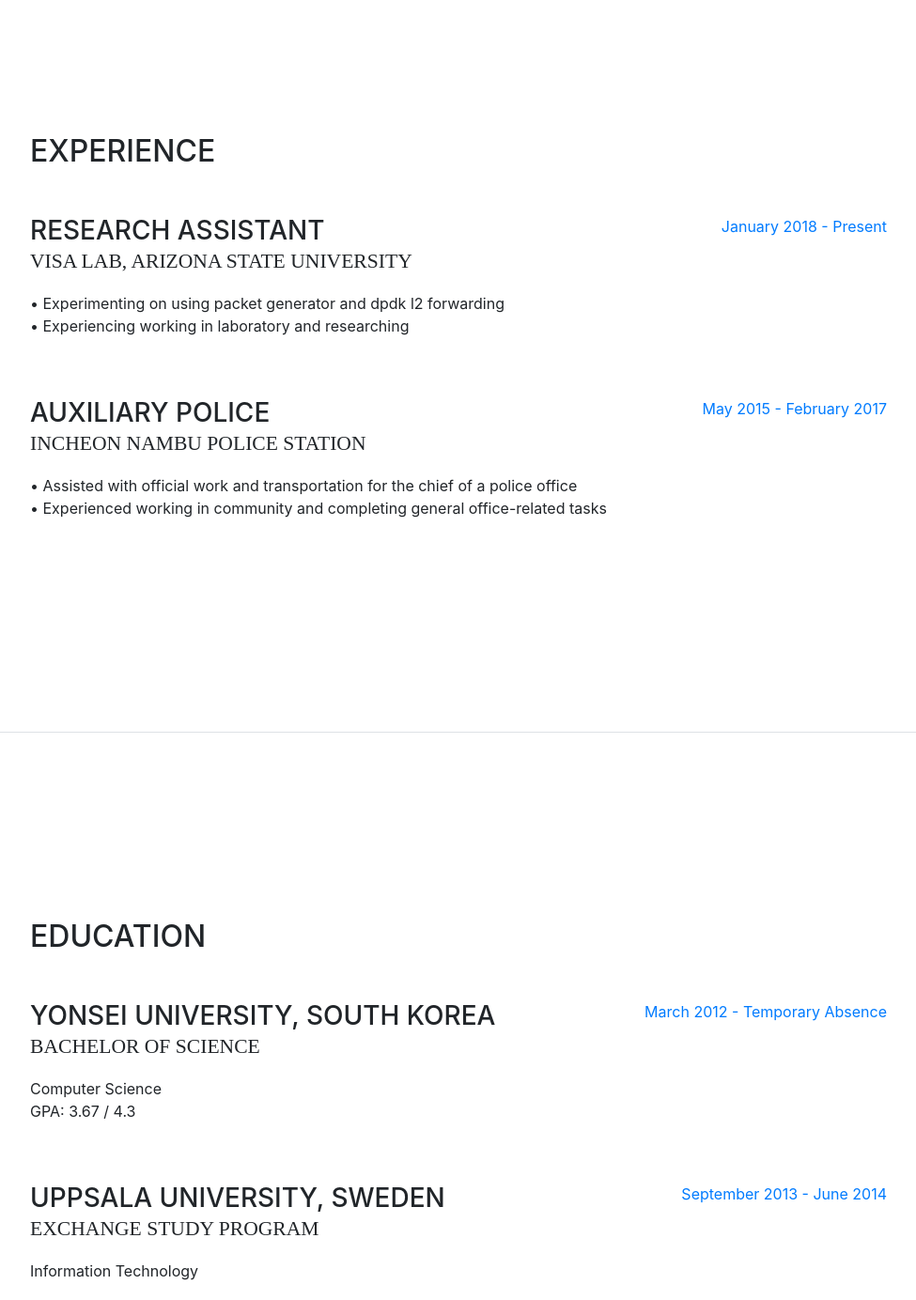
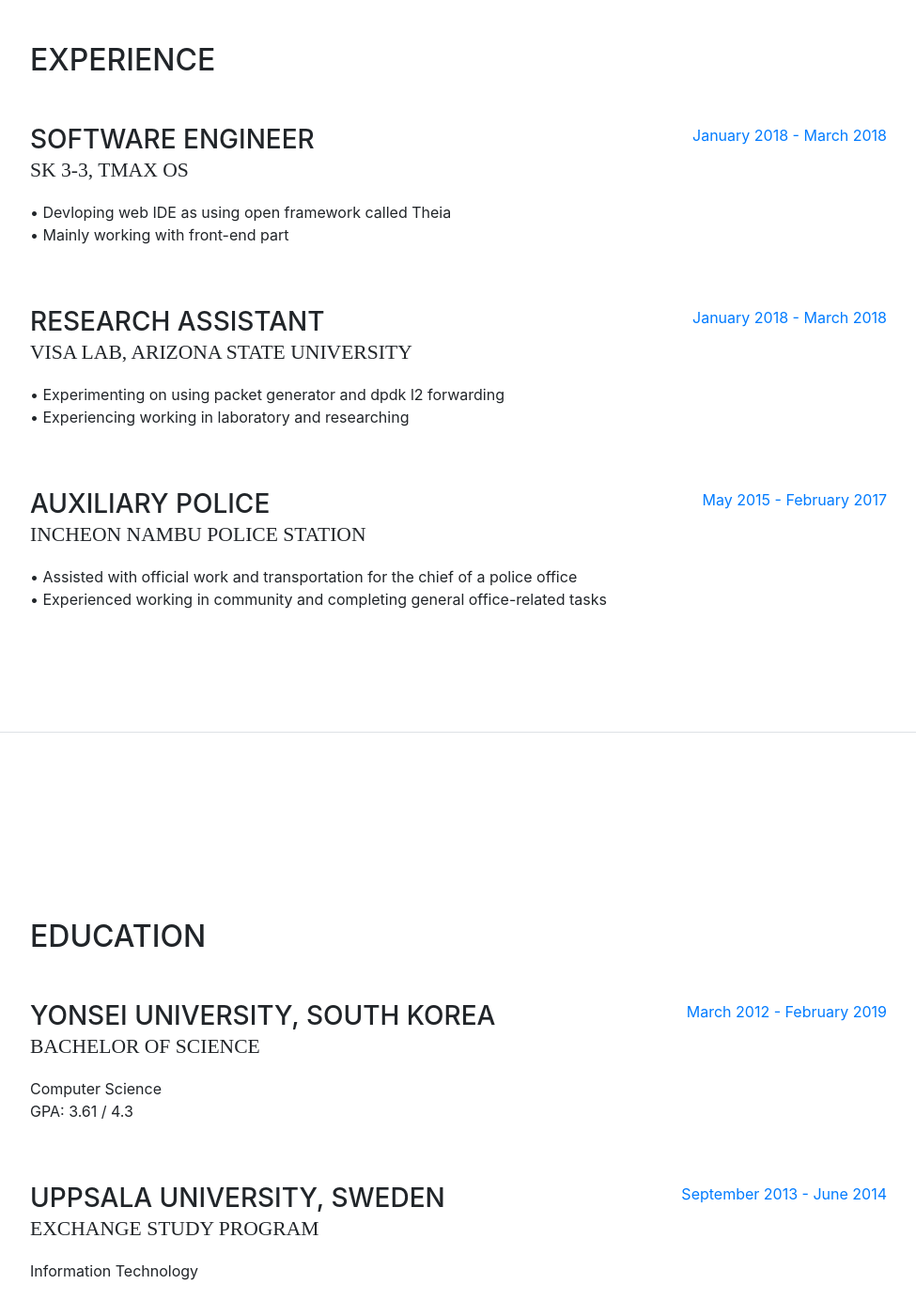
Before and after one commit to yeonggyulim/resume, a website with bundled scripts: page index.html in a window 1280 px wide. Shown: the part 820-2204 px from the top of the page at 94% size, without its empty margins (288-1263 px from the left). Built offline with nearby package versions, Linux system fonts and the light colour scheme; a web font is replaced by a local one.

Commit message:
Update Experience and Education
started working in a Korean IT company

```diff
--- a/index.html
+++ b/index.html
@@ -118,6 +118,19 @@
 
           <div class="resume-item d-flex flex-column flex-md-row mb-5">
             <div class="resume-content mr-auto">
+              <h3 class="mb-0">Software Engineer</h3>
+              <div class="subheading mb-3">SK 3-3, Tmax OS</div>
+              <p> • Devloping web IDE as using open framework called Theia<br>
+                  •	Mainly working with front-end part
+              </p>
+            </div>
+            <div class="resume-date text-md-right">
+              <span class="text-primary">January 2018 - March 2018</span>
+            </div>
+          </div>
+
+          <div class="resume-item d-flex flex-column flex-md-row mb-5">
+            <div class="resume-content mr-auto">
               <h3 class="mb-0">Research Assistant</h3>
               <div class="subheading mb-3">VISA Lab, Arizona State University</div>
               <p> • Experimenting on using packet generator and dpdk l2 forwarding<br>
@@ -125,7 +138,7 @@
               </p>
             </div>
             <div class="resume-date text-md-right">
-              <span class="text-primary">January 2018 - Present</span>
+              <span class="text-primary">January 2018 - March 2018</span>
             </div>
           </div>
 
@@ -154,10 +167,10 @@
               <h3 class="mb-0">Yonsei University, South Korea</h3>
               <div class="subheading mb-3">Bachelor of Science</div>
               <div>Computer Science</div>
-              <p>GPA: 3.67 / 4.3</p>
+              <p>GPA: 3.61 / 4.3</p>
             </div>
             <div class="resume-date text-md-right">
-              <span class="text-primary">March 2012 - Temporary Absence</span>
+              <span class="text-primary">March 2012 - February 2019</span>
             </div>
           </div>
 
```
